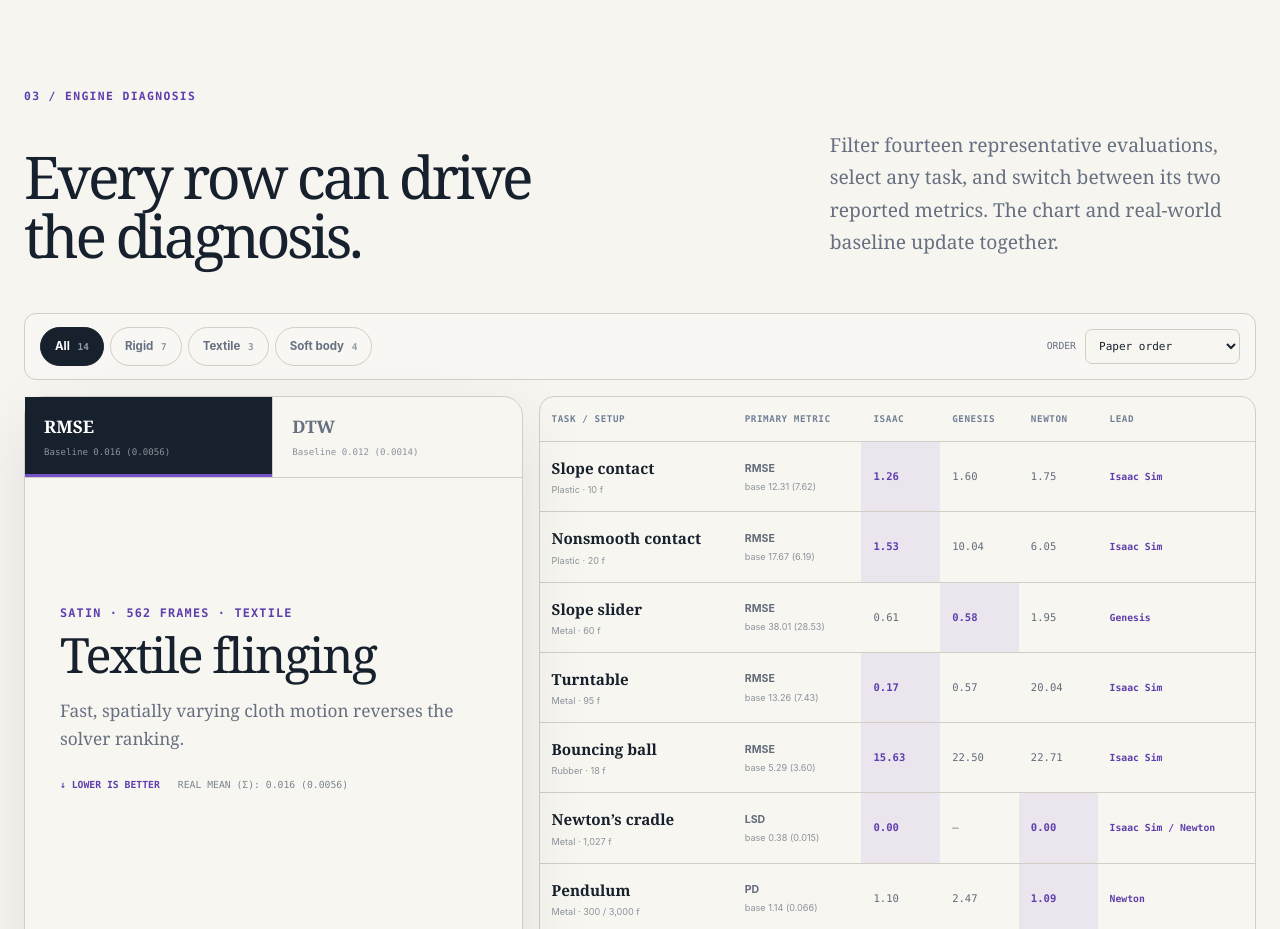
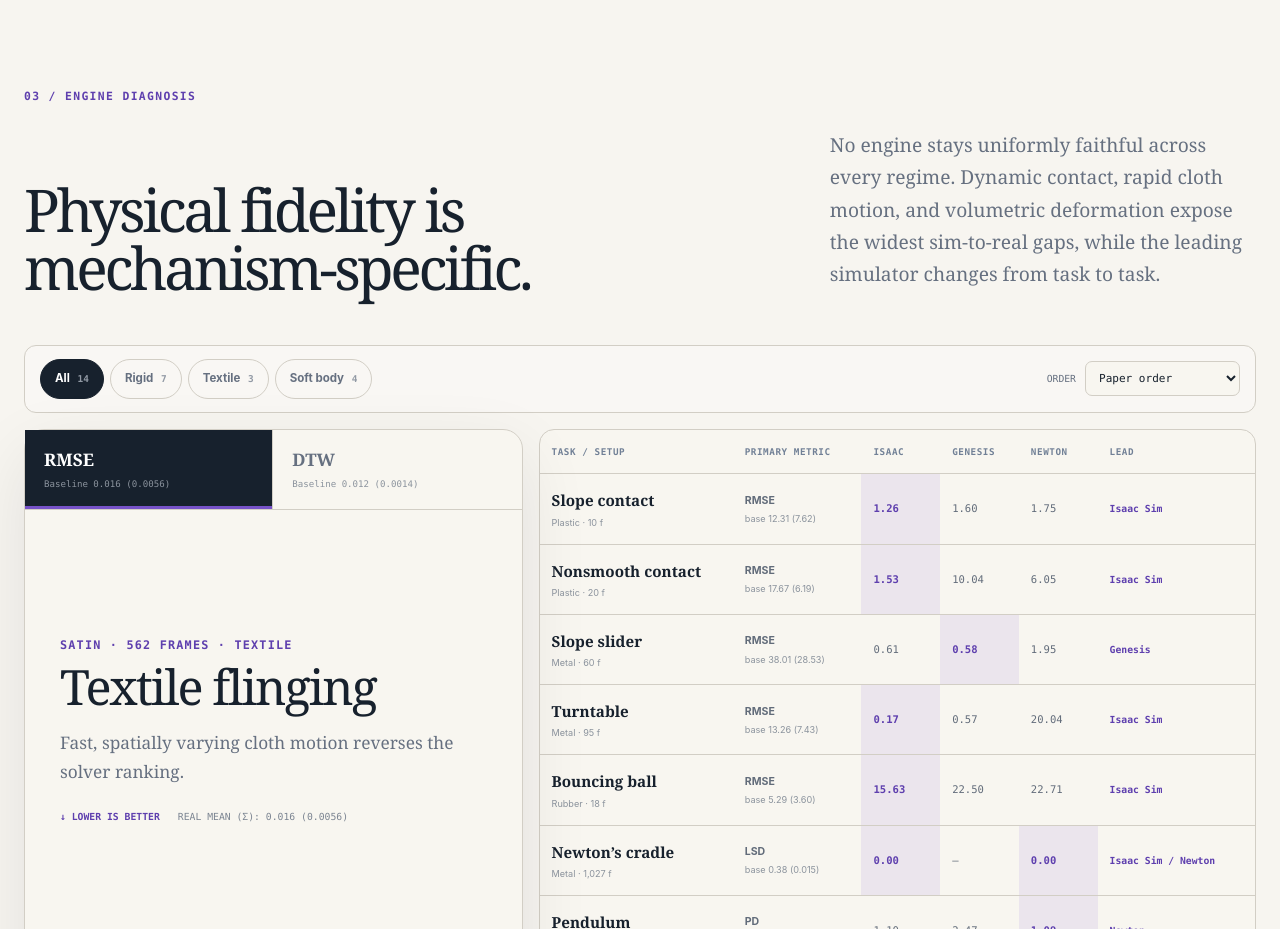
Before and after one commit to InternRobotics/GAUGE, a Next.js app: page / in a window 1280 px wide. Shown: the part 7220-8149 px from the top of the page. Built offline with nearby package versions, Linux system fonts and the light colour scheme.

Commit message:
Lead engine section with the core finding

```diff
--- a/app/GaugeDemo.tsx
+++ b/app/GaugeDemo.tsx
@@ -405,7 +405,7 @@ export function GaugeDemo() {
 
       <section className="section results" id="results">
         <div className="section-kicker">03 / Engine diagnosis</div>
-        <div className="section-title-grid"><h2>Every row can drive<br />the diagnosis.</h2><p>Filter fourteen representative evaluations, select any task, and switch between its two reported metrics. The chart and real-world baseline update together.</p></div>
+        <div className="section-title-grid"><h2>Physical fidelity is<br />mechanism-specific.</h2><p>No engine stays uniformly faithful across every regime. Dynamic contact, rapid cloth motion, and volumetric deformation expose the widest sim-to-real gaps, while the leading simulator changes from task to task.</p></div>
         <div className="result-filter-bar">
           <div role="tablist" aria-label="Filter engine results">{([{"key":"all","label":"All","count":14},{"key":"rigid","label":"Rigid","count":7},{"key":"textile","label":"Textile","count":3},{"key":"soft","label":"Soft body","count":4}] as const).map((option) => <button key={option.key} className={engineFilter === option.key ? "active" : ""} onClick={() => { setEngineFilter(option.key); const first = option.key === "all" ? 0 : engineResults.findIndex((result) => result.category === option.key); if (first >= 0) setSelectedEngineIndex(first); }} role="tab" aria-selected={engineFilter === option.key}>{option.label} <span>{option.count}</span></button>)}</div>
           <label>Order<select value={resultSort} onChange={(event) => setResultSort(event.target.value as "order" | "regime")}><option value="order">Paper order</option><option value="regime">Physical regime</option></select></label>
```
Also changed, not shown: 1 other file (tests, documents, lock files or other folders).
